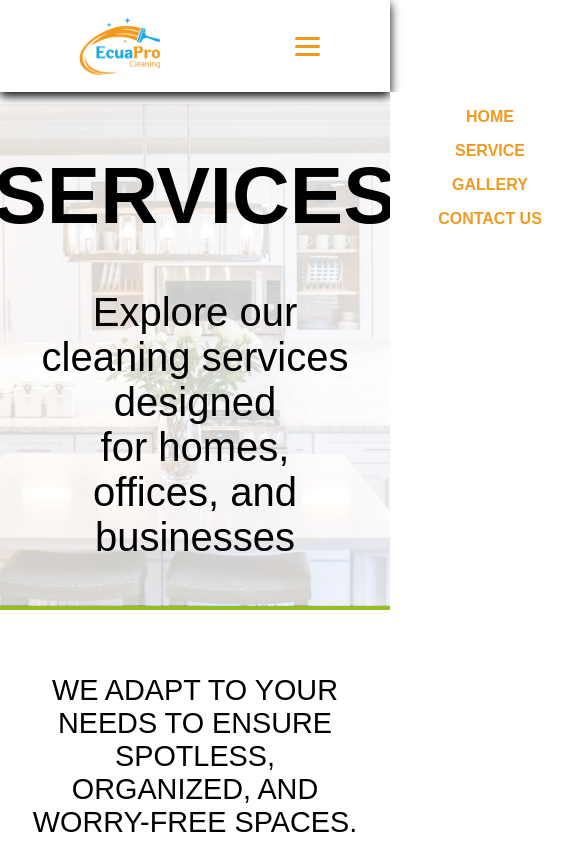
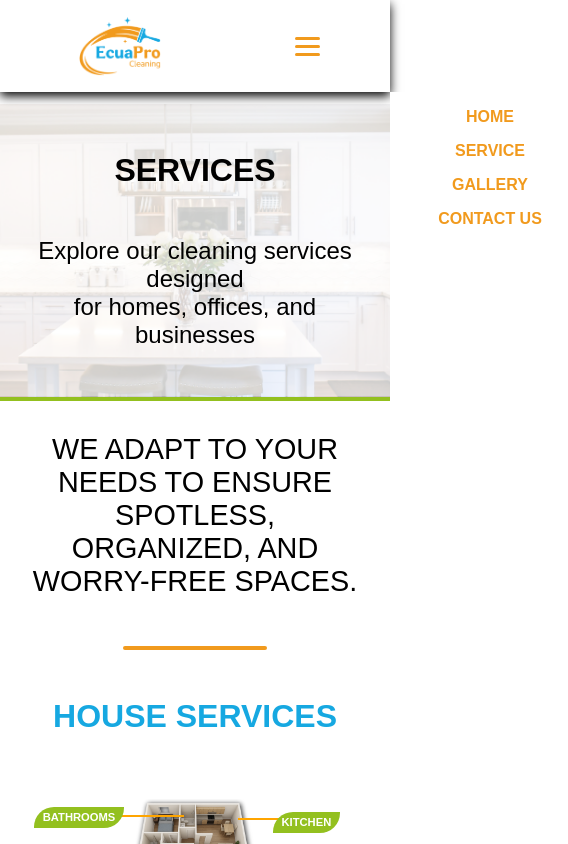
Before and after one commit to Ypz22/EcuaPro, a React (Vite) app: page /contact in a window 390 px wide. Both pictures are taken after a click on the item "SERVICES". Shown: the top 844 px of the page, 568 px wide, since content can reach past the window. Built offline with nearby package versions, Linux system fonts and the light colour scheme.

Commit message:
responsive services and contact pages

```diff
--- a/src/App.css
+++ b/src/App.css
@@ -230,7 +230,7 @@ header ul li {
 
 .content-who {
   flex: 1;
-  padding: 0rem 4rem;
+  padding: 1rem 4rem;
 }
 
 .content-who h3 {
@@ -647,7 +647,7 @@ header ul li {
   border-radius: 20px 0px 20px 0;
   font-size: clamp(12px, 1.5vw, 18px);
   white-space: nowrap;
-  z-index: 2;
+  z-index: 100;
   cursor: pointer;
 }
 
@@ -665,8 +665,8 @@ header ul li {
 
 .bathrooms-line {
   top: 8.3rem;
-  left: -1rem;
-  width: 45%;
+  left: -3rem;
+  width: 50%;
 }
 
 .bedrooms {
@@ -676,8 +676,8 @@ header ul li {
 
 .bedrooms-line {
   bottom: 8.3rem;
-  left: -1.8rem;
-  width: 20%;
+  left: -2.4rem;
+  width: 30%;
 }
 
 .kitchen {
@@ -687,8 +687,8 @@ header ul li {
 
 .kitchen-line {
   top: 10rem;
-  right: -3.5rem;
-  width: 35%;
+  right: -4rem;
+  width: 40%;
 }
 
 .living {
@@ -698,8 +698,8 @@ header ul li {
 
 .living-line {
   bottom: 10rem;
-  right: -2rem;
-  width: 30%;
+  right: -2.5rem;
+  width: 35%;
 }
 
 .workstations {
@@ -709,8 +709,8 @@ header ul li {
 
 .workstations-line {
   top: 10.8rem;
-  left: -7.5%;
-  width: 60%;
+  left: -4rem;
+  width: 70%;
 }
 
 .floors {
@@ -720,7 +720,7 @@ header ul li {
 
 .floors-line {
   top: 11.6rem;
-  right: -2.8rem;
+  right: -3.5rem;
   width: 20%;
 }
 
@@ -731,8 +731,8 @@ header ul li {
 
 .meeting-line {
   bottom: 11.3rem;
-  left: -4.1rem;
-  width: 60%;
+  left: -5rem;
+  width: 65%;
 }
 
 .common {
@@ -742,8 +742,8 @@ header ul li {
 
 .common-line {
   bottom: 9.2rem;
-  right: -1.7rem;
-  width: 18%;
+  right: -2.5rem;
+  width: 20%;
 }
 
 /* Modal Styles */
@@ -1162,6 +1162,17 @@ footer ul li {
     width: 100%;
     padding-left: 0;
   }
+
+  .content-logo::after {
+    content: "";
+    position: absolute;
+    top: -1rem;
+    left: 0px;
+    width: 100%;
+    height: 3px;
+    background-color: var(--orange-color);
+    z-index: 2;
+  }
 }
 
 /* Mobile (up to 767px) */
@@ -1225,6 +1236,11 @@ footer ul li {
   .comparison-img,
   .after-wrapper img {
     height: auto;
+  }
+
+  .slogan {
+    font-size: 1rem;
+    padding: 2rem 1rem;
   }
 
   footer {
@@ -1308,3 +1324,382 @@ footer ul li {
     font-size: 1rem;
   }
 }
+
+
+/* ========================= */
+/* RESPONSIVE SERVICES       */
+/* ========================= */
+@media (max-width: 1024px) {
+  .services-text h3 {
+    font-size: 2.5rem;
+  }
+
+  .services-text p {
+    font-size: 1.1rem;
+    max-width: 90%;
+  }
+
+  .plano {
+    width: 40%;
+  }
+
+  .modal-content {
+    flex-direction: column;
+    width: 90%;
+    max-height: none;
+  }
+
+  .bathrooms {
+    top: 5rem;
+    left: -9.5rem;
+  }
+
+  .bathrooms-line {
+    top: 6rem;
+    left: -1.9rem;
+    width: 55%;
+  }
+
+  .bedrooms {
+    bottom: 3rem;
+    left: -9.5rem;
+  }
+
+  .bedrooms-line {
+    bottom: 4rem;
+    left: -2.4rem;
+    width: 30%;
+  }
+
+  .kitchen {
+    top: 6.5rem;
+    right: -9.5rem;
+  }
+
+  .kitchen-line {
+    top: 7.5rem;
+    right: -3.8rem;
+    width: 50%;
+  }
+
+  .living {
+    bottom: 4rem;
+    right: -10.5rem;
+  }
+
+  .living-line {
+    bottom: 4.9rem;
+    right: -2.7rem;
+    width: 40%;
+  }
+
+  .workstations {
+    top: 5.5rem;
+    left: -13rem;
+  }
+
+  .workstations-line {
+    top: 6.4rem;
+    left: -6rem;
+    width: 80%;
+  }
+
+  .floors {
+    top: 6.6rem;
+    right: -15rem;
+  }
+
+  .floors-line {
+    top: 7.7rem;
+    right: -6rem;
+    width: 45%;
+  }
+
+  .meeting {
+    bottom: 5rem;
+    left: -13rem;
+  }
+
+  .meeting-line {
+    bottom: 6rem;
+    left: -4.7rem;
+    width: 70%;
+  }
+
+  .common {
+    bottom: 4rem;
+    right: -12rem;
+  }
+
+  .common-line {
+    bottom: 4.8rem;
+    right: -2.8rem;
+    width: 28%;
+  }
+
+  .modal-image {
+    width: 100%;
+  }
+
+  .modal-details {
+    width: 100%;
+    padding: 2rem;
+  }
+
+  .modal-details h3 {
+    font-size: 2rem;
+  }
+}
+
+@media (max-width: 767px) {
+  .services-page h2 {
+    font-size: 2.5rem;
+  }
+
+  .services-page p {
+    font-size: 1.5rem;
+  }
+
+  .services-text h3 {
+    font-size: 2rem;
+  }
+
+  .services-text p {
+    font-size: 1rem;
+    margin-top: 1rem;
+  }
+
+  .plano {
+    width: 40%;
+  }
+
+  .bathrooms {
+    top: 4.5rem;
+    left: -6rem;
+  }
+
+  .bathrooms-line {
+    top: 5rem;
+    left: -1.5rem;
+    width: 60%;
+  }
+
+  .bedrooms {
+    bottom: 1.5rem;
+    left: -6rem;
+  }
+
+  .bedrooms-line {
+    bottom: 2.2rem;
+    left: -2.4rem;
+    width: 40%;
+  }
+
+  .kitchen {
+    top: 4.8rem;
+    right: -5rem;
+  }
+
+  .kitchen-line {
+    top: 5.2rem;
+    right: -3.5rem;
+    width: 60%;
+  }
+
+  .living {
+    bottom: 1.6rem;
+    right: -7rem;
+  }
+
+  .living-line {
+    bottom: 2.2rem;
+    right: -2.7rem;
+    width: 50%;
+  }
+
+  .workstations {
+    top: 4.5rem;
+    left: -7rem;
+  }
+
+  .workstations-line {
+    top: 5.2rem;
+    left: -3rem;
+    width: 90%;
+  }
+
+  .floors {
+    top: 4.5rem;
+    right: -8.5rem;
+  }
+
+  .floors-line {
+    top: 5.5rem;
+    right: -1rem;
+    width: 30%;
+  }
+
+  .meeting {
+    bottom: 1.3rem;
+    left: -7rem;
+  }
+
+  .meeting-line {
+    bottom: 2rem;
+    left: -4.7rem;
+    width: 100%;
+  }
+
+  .common {
+    bottom: 1.5rem;
+    right: -8rem;
+  }
+
+  .common-line {
+    bottom: 2.1rem;
+    right: -2.8rem;
+    width: 45%;
+  }
+
+  .label {
+    font-size: 0.7rem;
+    padding: 0.4em 0.8em;
+    max-width: 120px;
+    white-space: normal;
+    text-align: center;
+  }
+
+  .modal-content {
+    flex-direction: column;
+    width: 90%;
+    max-height: 80vh;
+    animation: fadeIn 0.3s ease-in-out;
+  }
+
+
+  .modal-content-div {
+    flex-direction: column;
+  }
+
+  .modal-image {
+    width: 100%;
+    height: 200px;
+  }
+
+  .modal-details h3 {
+    font-size: 1.6rem;
+  }
+
+  .modal-details ul li {
+    font-size: 0.9rem;
+  }
+}
+
+
+/* ========================= */
+/* RESPONSIVE GALLERY        */
+/* ========================= */
+@media (max-width: 1024px) {
+  .gallery-page h2 {
+    font-size: 3rem;
+  }
+
+  .gallery-container {
+    gap: 1rem;
+    padding: 2rem 1rem;
+  }
+
+  .gallery-images-container {
+    padding: 0 2rem;
+  }
+
+  .gallery-images-container h3 {
+    font-size: 2rem;
+  }
+
+  .gallery-images-container h3::after {
+    width: 8%;
+  }
+}
+
+@media (max-width: 767px) {
+  .gallery-page {
+    height: auto;
+    padding: 3rem 1rem;
+    font-size: 1.5rem;
+  }
+
+  .gallery-page h2 {
+    font-size: 2rem;
+  }
+
+  .gallery-container {
+    flex-direction: column;
+    gap: 1.5rem;
+  }
+
+  .gallery-images-container {
+    padding: 0 1rem;
+  }
+
+  .gallery-images-container h3 {
+    font-size: 1.6rem;
+  }
+
+  .gallery-img {
+    width: 100%;
+    max-width: 300px;
+    margin: auto;
+  }
+
+  .gallery-images-container h3::after {
+    width: 10%;
+  }
+}
+
+
+/* ========================= */
+/* RESPONSIVE CONTACT        */
+/* ========================= */
+@media (max-width: 1024px) {
+  .contact-page h2 {
+    font-size: 2.5rem;
+  }
+
+  .forms-container {
+    flex-direction: column;
+    gap: 3rem;
+  }
+
+  .form-contact {
+    width: 60%;
+  }
+
+  .form-page-phrase {
+    text-align: center;
+  }
+}
+
+@media (max-width: 767px) {
+  .contact-page {
+    height: auto;
+    padding: 3rem 1rem;
+    font-size: 1.6rem;
+  }
+
+  .form-page h2 {
+    font-size: 2rem;
+  }
+
+  .forms-container {
+    gap: 2rem;
+  }
+
+  .form-contact {
+    width: 100%;
+  }
+
+  .form-page-phrase {
+    font-size: 1.2rem;
+  }
+}
--- a/src/components/layout/header/Header.jsx
+++ b/src/components/layout/header/Header.jsx
@@ -8,7 +8,6 @@ export default function Header() {
     const [initialized, setInitialized] = useState(false);
 
     useEffect(() => {
-        // Cuando el componente carga, activamos initialized
         setInitialized(true);
     }, []);
 
@@ -21,7 +20,6 @@ export default function Header() {
                 alt="logo Ecua Pro"
             />
 
-            {/* Botón hamburguesa */}
             <div
                 className={`hamburger ${menuOpen ? "active" : ""}`}
                 onClick={() => setMenuOpen(!menuOpen)}
@@ -31,7 +29,6 @@ export default function Header() {
                 <span></span>
             </div>
 
-            {/* Menú de navegación */}
             <nav className={`${menuOpen ? "open" : ""} ${initialized ? "animated" : ""}`}>
                 <ul>
                     <li onClick={() => setMenuOpen(false) || navigate("/home")}>HOME</li>
```
